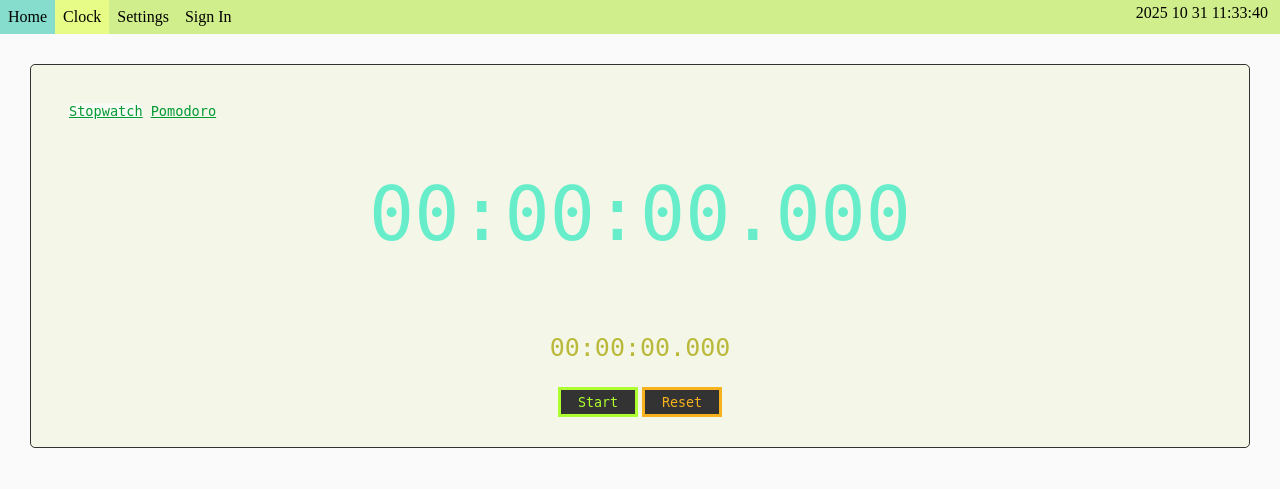
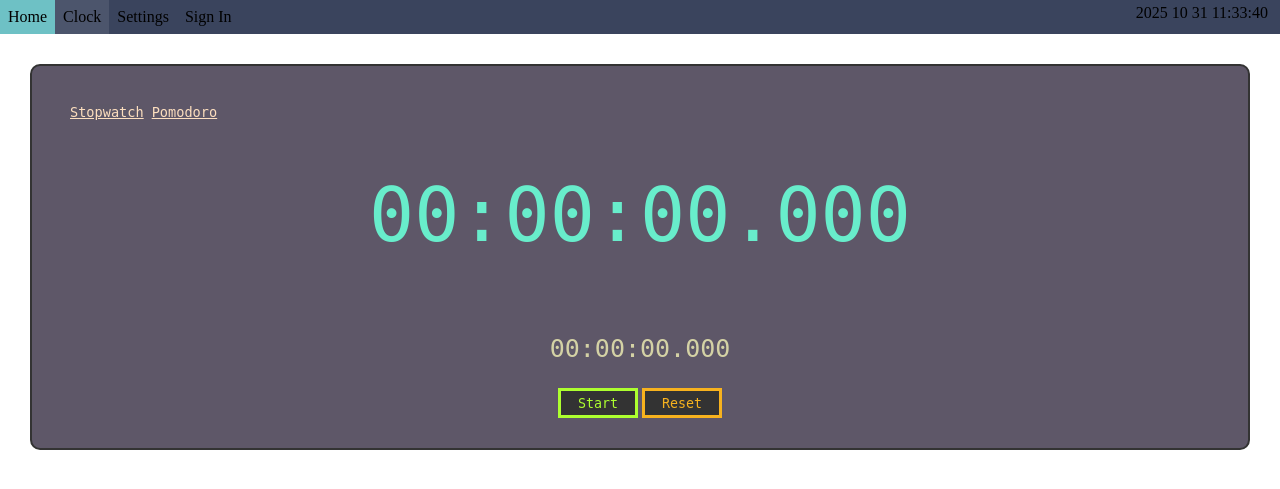
Before and after one commit to Anonymoususer5761/Calendar, a Flask app: page /clock in a window 1280 px wide. Shown: the top 489 px of the page. Run offline with Flask 3, Linux system fonts and the light colour scheme; data that the repository does not hold is empty; parts of the project's set-up code (start-up, migrations or seed data) failed here and were passed over.

Commit message:
Improved CSS.

```diff
--- a/app/static/clock.css
+++ b/app/static/clock.css
@@ -1,3 +1,13 @@
+#clock {
+    text-align: center;
+    padding: 30px;
+    height: 40%;
+    border: 2px solid #333333;
+    border-radius: 10px;
+    background-color: #5E5768;
+    margin: 30px;
+}
+
 #clock-options {
     display: flex;
     list-style-type: none;
@@ -14,13 +24,13 @@
     font-size: 0.85rem;
 }
 #clock-options a {
-    color: #009933;
+    color: #FCDEBE;
 }
 #clock-options a:hover {
     cursor: pointer;
-    color: #06c546;
+    color: #E5CAAD;
 }
 #clock-options a.current-clock-option {
     border-radius: 7px;
-    background-color: #f8fcf4;
+    background-color: #5E576899;
 }
--- a/app/static/stopwatch.css
+++ b/app/static/stopwatch.css
@@ -1,15 +1,5 @@
 :root {
     --clock-font: monospace
-}
-
-#clock {
-    text-align: center;
-    padding: 30px;
-    height: 40%;
-    border: 1px solid #333333;
-    border-radius: 5px;
-    background-color: #f4f7e8;
-    margin: 30px;
 }
 .timer {
     font-family: var(--clock-font);
@@ -20,9 +10,8 @@
 }
 #split-timer {
     font-size: 25px;
-    color: #bbb93b
+    color: #D4D2A5;
 }
-
 #start-button {
     display: inline-block;
     position: relative;
@@ -90,6 +79,7 @@
 #lap-counter {
     display: none;
     padding: 1.5em;
+    color: #FCDEBE;
 }
 #lap-counter-body td {
     font-family: var(--clock-font);
--- a/app/static/style.css
+++ b/app/static/style.css
@@ -1,7 +1,7 @@
 /* Entire Webpage */
 body {
     position: static;
-    background-color: #fafafa;
+    background-color: #ffffff;
     color: #1e1e22;
 }
 html, body {
@@ -16,7 +16,7 @@ html, body {
     position: sticky;
     top: 0;
     height: max-content;
-    background-color: #c9ec77d5;
+    background-color: #3A445D;
     z-index: 10;
     margin: 0;
 }
@@ -53,7 +53,7 @@ html, body {
     font-size: 16px;
 }
 .navbar a.current {
-    background-color: #e6fc86;
+    background-color: #4C556C;
 }
 .navbar li {
     margin: 0;
--- a/app/templates/pomodoro.html
+++ b/app/templates/pomodoro.html
@@ -10,6 +10,9 @@
         <button id="pomodoro-start">Start</button>
         <button id="pomodoro-stop">Stop</button>
         <button id="pomodoro-reset">Reset</button>
-        <script src="{{ url_for('static', filename='pomodoro.js') }}"></script>
     </div>
 {% endblock %}
+
+{% block subpage_script %}
+    <script src="{{ url_for('static', filename='pomodoro.js') }}"></script>
+{% endblock %}
--- a/app/templates/stopwatch.html
+++ b/app/templates/stopwatch.html
@@ -5,7 +5,6 @@
 {% endblock %}
 
 {% block subpage_main %}
-
     <p id="main-timer" class="timer">00:00:00.000</p>
     <p id= "split-timer" class="timer">00:00:00.000</p>
     <button id="start-button">Start</button>
```
